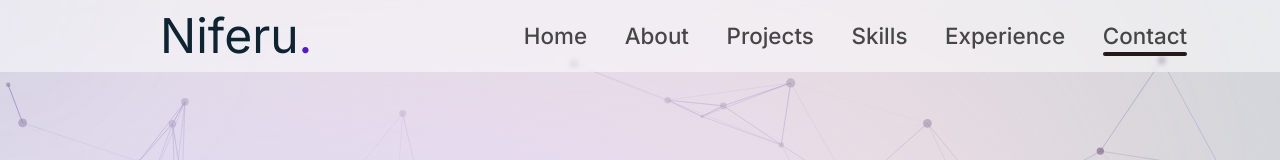
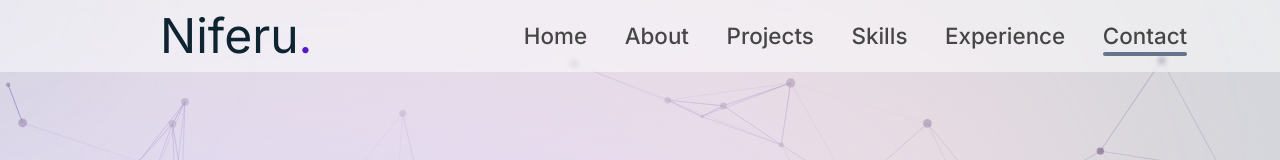
Before and after one commit to Nlferu/niferu-portfolio-website, a Next.js app: page / in a window 1280 px wide. Shown: the top 160 px of the page. Built offline with nearby package versions, Linux system fonts and the light colour scheme; no server answers.

Commit message:
massacre

```diff
--- a/components/header.tsx
+++ b/components/header.tsx
@@ -51,7 +51,7 @@ export default function Header() {
 
                                 {link.name === activeSection && (
                                     <motion.span
-                                        className={clsx("flex absolute w-full h-[13%] rounded bg-dungeon bottom-[-0.2rem]", {
+                                        className={clsx("flex absolute w-full h-[13%] rounded bg-slate-500 dark:bg-dungeon bottom-[-0.2rem]", {
                                             "!bg-transparent": activeSection === "Home",
                                         })}
                                         layoutId="activeSection"
--- a/styles/underline.module.css
+++ b/styles/underline.module.css
@@ -40,6 +40,11 @@
 }
 
 .undercity::before,
+.undercity::after {
+    background-color: #0e2431;
+}
+
+.undercity::before,
 .underline::before {
     left: 50%;
     transform: translateX(-50%);
```
